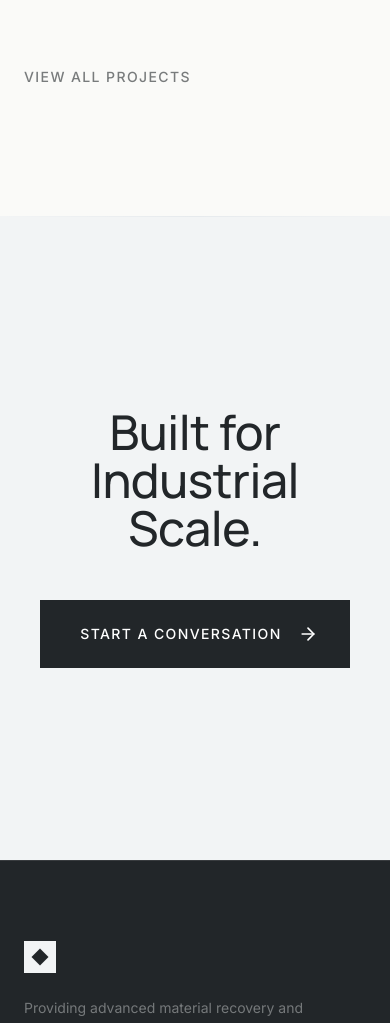
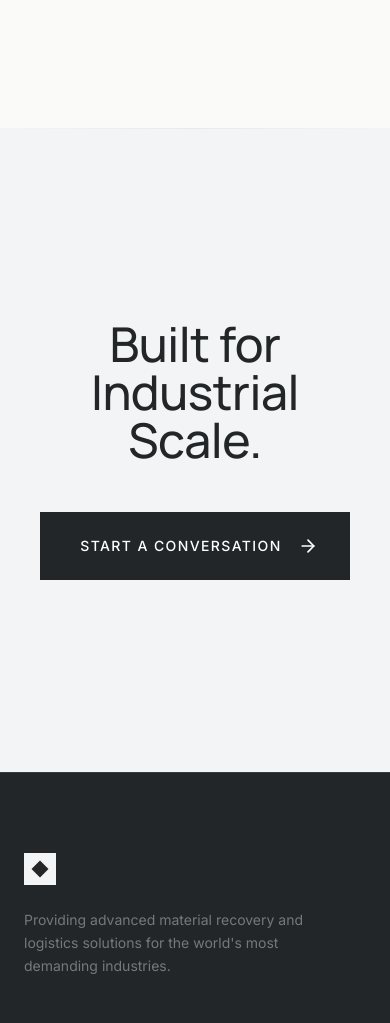
Before and after one commit to MoAnas069/kannasweb, a React (Vite) app: page / in a window 390 px wide. Shown: the part 10905-11928 px from the top of the page. Built offline with nearby package versions, Linux system fonts and the light colour scheme.

Commit message:
fix: remove View All Projects links

```diff
--- a/src/components/layout/Footer.jsx
+++ b/src/components/layout/Footer.jsx
@@ -8,9 +8,9 @@ const Footer = () => {
                 <div className="grid grid-cols-1 md:grid-cols-4 gap-12 mb-20">
 
                     <div className="md:col-span-1">
-                        <div className="w-8 h-8 bg-mist flex items-center justify-center mb-6">
+                        <Link to="/" className="w-8 h-8 bg-mist flex items-center justify-center mb-6 hover:bg-white transition-colors">
                             <div className="w-3 h-3 bg-graphite transform rotate-45"></div>
-                        </div>
+                        </Link>
                         <p className="text-mist/40 text-sm leading-relaxed max-w-xs">
                             Providing advanced material recovery and logistics solutions for the world's most demanding industries.
                         </p>
--- a/src/components/sections/FeaturedProjects.jsx
+++ b/src/components/sections/FeaturedProjects.jsx
@@ -9,9 +9,6 @@ const FeaturedProjects = () => {
                     <h2 className="text-4xl md:text-5xl font-display font-medium text-graphite">
                         Featured<br />Cases
                     </h2>
-                    <a href="/projects" className="text-sm font-medium tracking-widest text-graphite/60 hover:text-steel uppercase transition-colors hidden md:block">
-                        View All Projects
-                    </a>
                 </div>
 
                 <div className="grid grid-cols-1 lg:grid-cols-2 gap-8">
@@ -63,12 +60,6 @@ const FeaturedProjects = () => {
                         </div>
                     </div>
                 </div>
-
-                <div className="mt-16 md:hidden">
-                    <a href="/projects" className="text-sm font-medium tracking-widest text-graphite/60 hover:text-steel uppercase transition-colors">
-                        View All Projects
-                    </a>
-                </div>
             </div>
         </section>
     );
```
